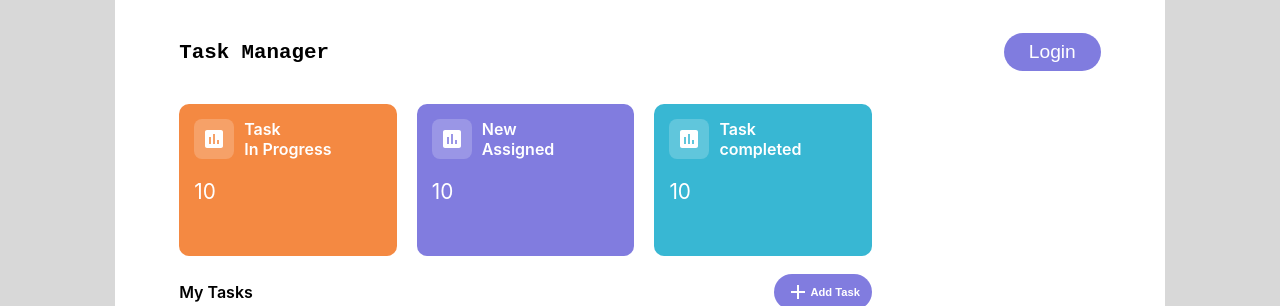
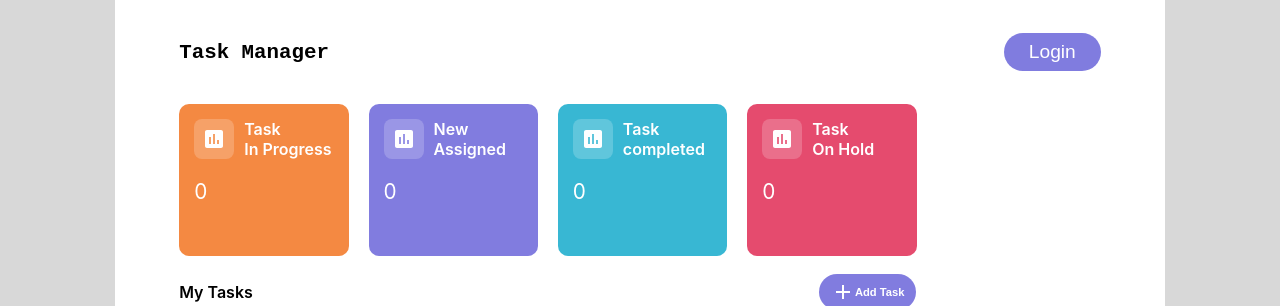
Before and after one commit to rishianand39/TodosApplication, a React (Create React App) app in the folder client/: page / in a window 1280 px wide. Shown: the top 306 px of the page. Built offline with nearby package versions, Linux system fonts and the light colour scheme; no server answers; the HTML template or start-up script is replaced by a standard one.

Commit message:
task category developement completed

```diff
--- a/client/src/building-block/select.jsx
+++ b/client/src/building-block/select.jsx
@@ -1,12 +1,13 @@
 import React from "react";
 import "../styles/scss/select.scss";
 
-const Select = ({ options }) => {
+const Select = ({currentValue, options, handleChange }) => {
+  console.log(currentValue, "CURRENTvALUE")
   return (
     <div className="selectContainer">
-      <select>
+      <select value={currentValue} onChange={(e)=>handleChange(e.target.value)}>
         {options?.map((option, index) => {
-          return <option value={option}>{option}</option>;
+          return <option key={index} value={option}>{option}</option>;
         })}
       </select>
     </div>
--- a/client/src/components/card.jsx
+++ b/client/src/components/card.jsx
@@ -4,7 +4,7 @@ import InsertChartIcon from '@mui/icons-material/InsertChart';
 import { Card } from '../styles/styled-components/container';
 
 
-const card = ({bg, title}) => {
+const card = ({bg, title, value}) => {
   return (
     <Card bg={bg} className='card'>
       <div className='top'>
@@ -14,7 +14,7 @@ const card = ({bg, title}) => {
         <div className='title'> <div>{title?.split(" ")[0]}</div>{title.split(" ").splice(1)?.join(" ")}</div>
       </div>
       <div className='bottom'>
-        10
+        {value}
       </div>
     </Card>
   )
--- a/client/src/components/main.jsx
+++ b/client/src/components/main.jsx
@@ -5,7 +5,7 @@ import AddIcon from "@mui/icons-material/Add";
 import Tabs from "./tabs";
 import TaskCard from "./taskCard";
 import AddTaskModal from "./addTaskModal";
-import { NavLink, useLocation, useSearchParams } from "react-router-dom";
+import {useLocation, useSearchParams } from "react-router-dom";
 import { fetchTasks } from "../api/services/taskServices";
 import { useDispatch } from "react-redux";
 import { setMessage } from "../redux/notificationSlice";
@@ -17,6 +17,12 @@ const Main = () => {
   const location = useLocation();
   const dispatch = useDispatch();
   const [page, setPage] = useState(1);
+  const [taskCategory, setTaskCategory] = useState({
+    "inProgress" : 0,
+    "onHold" : 0,
+    "newAssigned" : 0,
+    "completed" : 0,
+  })
   let [searchParams, setSearchParams] = useSearchParams();
   const handleChange = (value) => {
     setSearchParams({ page: value });
@@ -27,13 +33,24 @@ const Main = () => {
     location.search == "" && setPage(1);
   }, [location.search]);
 
-  console.log(tasks, "taskd")
   useEffect(() => {
     (async function fetchAllTasks() {
       try {
         let query = location?.search == "" ? "?page=1" : location?.search;
         let tasks = await fetchTasks(query);
+        let inProgress, newAssigned, completed, onHold;
         if (tasks?.ok) {
+          inProgress = tasks?.data?.filter(task=> task?.work_status == "In Progress")
+          onHold = tasks?.data?.filter(task=> task?.work_status == "On Hold")
+          completed = tasks?.data?.filter(task=> task?.work_status == "Completed")
+          setTaskCategory(pre=>{
+            return{
+              ...pre,
+              "inProgress": inProgress?.length,
+              "onHold": onHold?.length,
+              "completed": completed?.length,
+            }
+          })
           setTasks(tasks?.data);
         } else {
           dispatch(
@@ -54,14 +71,15 @@ const Main = () => {
       })();
     }, [openTaskModal, searchParams]);
 
-console.log(tasks, "tasks")
+
   return (
     <div className="main">
       <div className="left">
         <div className="cardContainer">
-          <Card title="Task In Progress" bg={"#f48942"} />
-          <Card title="New Assigned" bg={"#817cdf"} />
-          <Card title="Task completed" bg={"#38b7d3"} />
+          <Card value ={taskCategory?.inProgress} title="Task In Progress" bg={"#f48942"} />
+          <Card value ={taskCategory?.newAssigned} title="New Assigned" bg={"#817cdf"} />
+          <Card value ={taskCategory?.completed} title="Task completed" bg={"#38b7d3"} />
+          <Card value ={taskCategory?.onHold} title="Task On Hold" bg={"#e54b6e"} />
         </div>
         <div className="tasks">
           <div className="title">My Tasks</div>
--- a/client/src/components/task.jsx
+++ b/client/src/components/task.jsx
@@ -28,10 +28,12 @@ import KeyboardDoubleArrowUpIcon from '@mui/icons-material/KeyboardDoubleArrowUp
 import BalanceIcon from '@mui/icons-material/Balance';
 import KeyboardDoubleArrowDownIcon from '@mui/icons-material/KeyboardDoubleArrowDown';
 import Select from "../building-block/select";
+
 const Task = () => {
   const { id } = useParams();
   const currentUser = useSelector((store) => store?.user?.info);
   const [task, setTask] = useState(null);
+  const [taskupdated, setTaskUpdated] = useState(false);
   const [addCommentActive, setAddCommentActive] = useState(false);
   const [changeReporter, setChangeReporter] = useState(false);
   const [changeAssignee, setChangeAssignee] = useState(false);
@@ -50,6 +52,7 @@ const Task = () => {
     let users = await findMember(searchText);
     setFoundUsers(users.data);
   };
+
   const fetchDataForAllUsersConcurrently = async () => {
     try {
       const promises = task?.people?.map((userId) => fetchUserData(userId));
@@ -79,9 +82,10 @@ const Task = () => {
   };
 
   const handleReporterChange = (user) => {};
-  const handleAssigneeChange = async (user) => {
+
+  const handleAssigneeChange = async (user, body) => {
     try {
-      let response = await updateTask(id);
+      let response = await updateTask(id, body);
       dispatch(
         setMessage({
           notificationType: response?.ok ? "success" : "error",
@@ -159,7 +163,28 @@ const Task = () => {
     setAddCommentActive(false);
   };
 
-
+const handleWorkStatus =async(value)=>{
+  let body ={
+   work_status: value
+  }
+  try {
+    let response = await updateTask(id, body);
+    setTaskUpdated((prev) => !prev)
+    dispatch(
+      setMessage({
+        notificationType: response?.ok ? "success" : "error",
+        message: response?.message,
+      })
+    );
+  } catch (error) {
+    dispatch(
+      setMessage({
+        notificationType: "error",
+        message: error?.message,
+      })
+    );
+  }
+}
 
   useEffect(() => {
     (async function () {
@@ -186,7 +211,7 @@ const Task = () => {
         );
       }
     })();
-  }, []);
+  }, [taskupdated]);
 
   useEffect(() => {
     task?.people?.length >= 1 && fetchDataForAllUsersConcurrently();
@@ -346,24 +371,24 @@ const Task = () => {
           </div>
         </div>
         <div className="priority">
-          <span className="title">Work</span>
+          <span className="title">Work Status</span>
           <div>
-            <Select options={["On Hold", "Completed", "In Progress"]} />
-            {work == "In Progress" && (
+            <Select options={["On Hold", "Completed", "In Progress"]} handleChange={handleWorkStatus} currentValue={task?.work_status}/>
+            {task?.work_status == "In Progress" && (
               <div className="iconAndText">
-                <MovingIcon /> {work}
+                <MovingIcon /> {task?.work_status}
               </div>
             )}
-            {work == "On Hold" && (
+            {task?.work_status == "On Hold" && (
               <div className="iconAndText">
                 <PanToolIcon />
-                {work}
+                {task?.work_status}
               </div>
             )}
-            {work == "Completed" && (
+            {task?.work_status == "Completed" && (
               <div className="iconAndText">
                 <DoneIcon />
-                {work}
+                {task?.work_status}
               </div>
             )}
           </div>
--- a/client/src/styles/scss/card.scss
+++ b/client/src/styles/scss/card.scss
@@ -2,7 +2,7 @@
   border-radius: 10px;
   padding: 15px;
   color: white;
-  width: 17vw;
+  flex: 1;
   height: 19vh;
   display: flex;
   flex-direction: column;
--- a/client/src/styles/scss/main.scss
+++ b/client/src/styles/scss/main.scss
@@ -3,6 +3,7 @@
   min-height: 83vh;
   width: 100%;
   .left {
+    flex: 8;
     .cardContainer {
       display: flex;
       gap: 20px;
@@ -44,5 +45,8 @@
       }
     }
   }
+  .right{
+    flex: 2;
+  }
 
 }
```
Also changed, not shown: 1 other file (tests, documents, lock files or other folders). Lines whose indentation alone changed are shown as unchanged.
